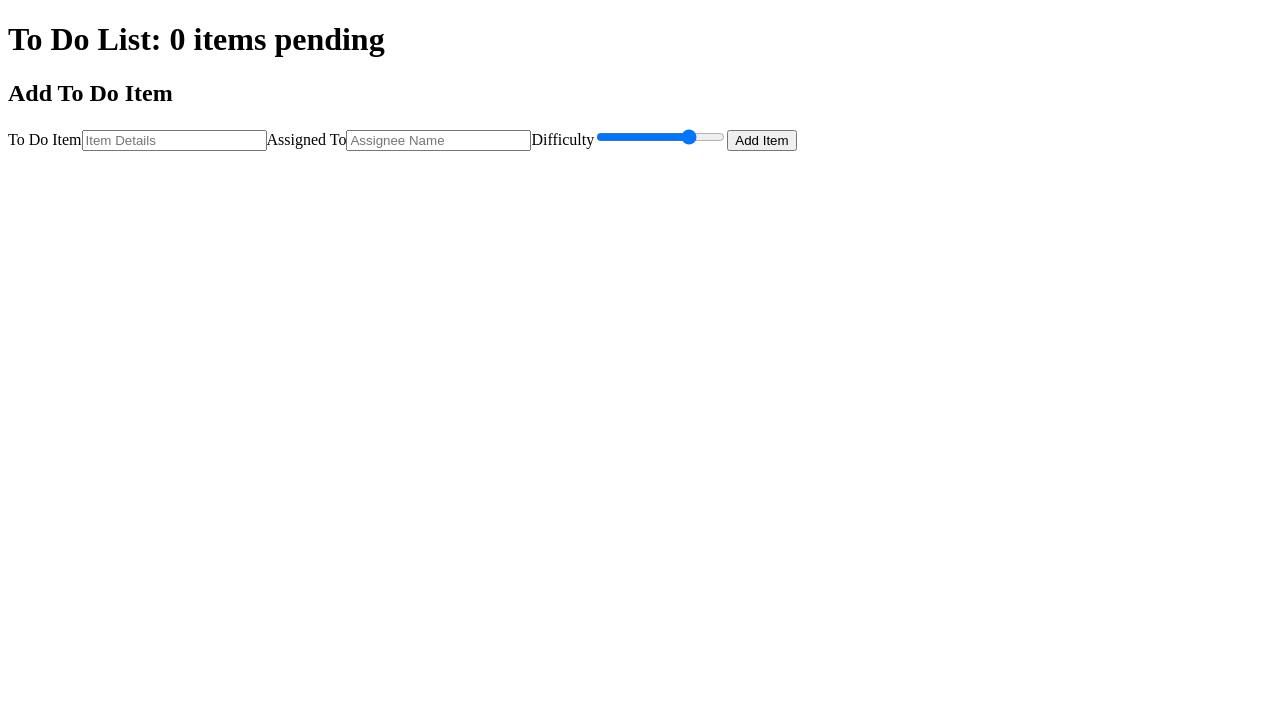
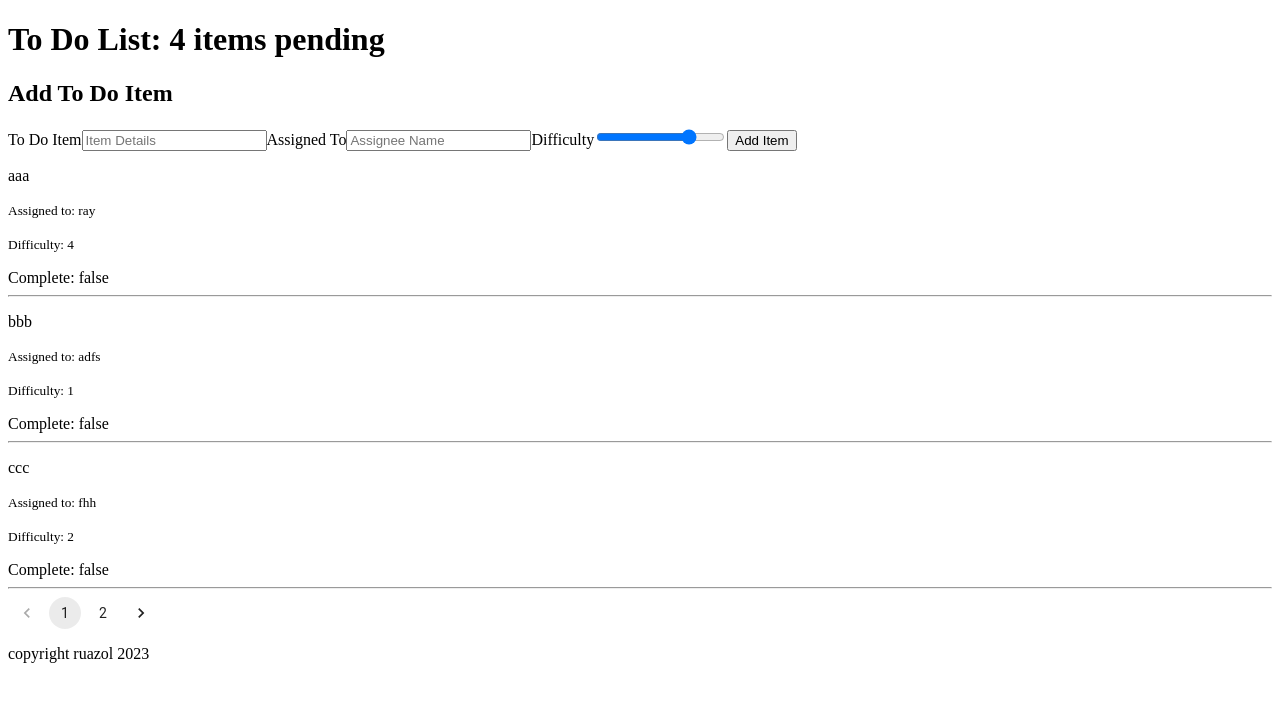
Before and after one commit to rpruazol/todo-app, a React (Vite) app: page / in a window 1280 px wide. Shown: the top 702 px of the page. Built offline with nearby package versions, Linux system fonts and the light colour scheme.

Commit message:
pagination

```diff
--- a/package.json
+++ b/package.json
@@ -10,6 +10,10 @@
     "preview": "vite preview"
   },
   "dependencies": {
+    "@emotion/react": "^11.11.1",
+    "@emotion/styled": "^11.11.0",
+    "@fontsource/roboto": "^5.0.8",
+    "@mui/material": "^5.14.13",
     "react": "^18.2.0",
     "react-dom": "^18.2.0",
     "sass": "^1.69.3",
--- /dev/null
+++ b/src/Components/Footer/index.jsx
@@ -0,0 +1,9 @@
+const Footer = () => {
+  return(
+    <footer>
+          <p>copyright ruazol 2023</p>
+    </footer>
+  )
+}
+
+export default Footer;
--- a/src/Components/List/index.jsx
+++ b/src/Components/List/index.jsx
@@ -1,15 +1,22 @@
 import React, { useEffect, useState } from 'react';
 import useForm from '../../hooks/form';
-
+import Pagination from '@mui/material/Pagination';
+import Stack from '@mui/material/Stack';
 import { v4 as uuid } from 'uuid';
 
+const List = (props) => {
+  const display = 3;
+  const [lastTaskIndex, setLastTaskIndex] = useState(display-1)
+  const [currentList, setCurrentList] = useState(props.list.slice(0, display))
+  let pages = Math.ceil(props.list.length / display);
 
-const List = (props) => {
-
+  const handleChange = (e) => {
+    setCurrentList(props.list.slice(lastTaskIndex + 1, lastTaskIndex + display))
+  }
 
   return(
     <>
-    {props.list.map(item => (
+    {currentList.map(item => (
       <div key={item.id}>
         <p>{item.text}</p>
         <p><small>Assigned to: {item.assignee}</small></p>
@@ -18,6 +25,7 @@ const List = (props) => {
         <hr />
       </div>
     ))}
+    <Pagination count={pages} onChange={handleChange} />
     </>
   )
 }
--- a/src/Components/Todo/index.jsx
+++ b/src/Components/Todo/index.jsx
@@ -1,17 +1,26 @@
 import React, { useEffect, useState } from 'react';
 import useForm from '../../hooks/form';
 import List from '../List/index.jsx'
-import Header from '../Header/'
+import Header from '../Header/';
 import { v4 as uuid } from 'uuid';
+import Footer from '../Footer/';
 
 const Todo = () => {
+
+  const defaultArray = [
+    { difficulty: 4, text: "aaa", assignee: "ray", id: "4fa8239b-5e3a-4bc3-8001-97ec982a57c7", complete: false },
+    { difficulty: 1, text: "bbb", assignee: "adfs", id: "1fa84d9b-5e3a-4bc3-8001-97ec982a57c7", complete: false },
+    { difficulty: 2, text: "ccc", assignee: "fhh", id: "8fa84d9b-5e3a-4bc3-8001-97ec982a57c7", complete: false },
+    { difficulty: 1, text: "ddd", assignee: "jjj", id: "0fa84d9b-5e3a-4bc3-8001-97ec982a57c7", complete: false }
+  ]
 
   const [defaultValues] = useState({
     difficulty: 4,
   });
   const [incomplete, setIncomplete] = useState([]);
-  const [list, setList] = useState([]);
+  const [list, setList] = useState(defaultArray);
   const { handleChange, handleSubmit } = useForm(addItem, defaultValues);
+
 
 
   function addItem(item) {
@@ -81,7 +90,7 @@ const Todo = () => {
         list={list}
       />
 
-
+      <Footer/>
     </>
   );
 };
```
Also changed, not shown: src/Context/Settings/index.jsx (added), 2 other files (tests, documents, lock files or other folders).
